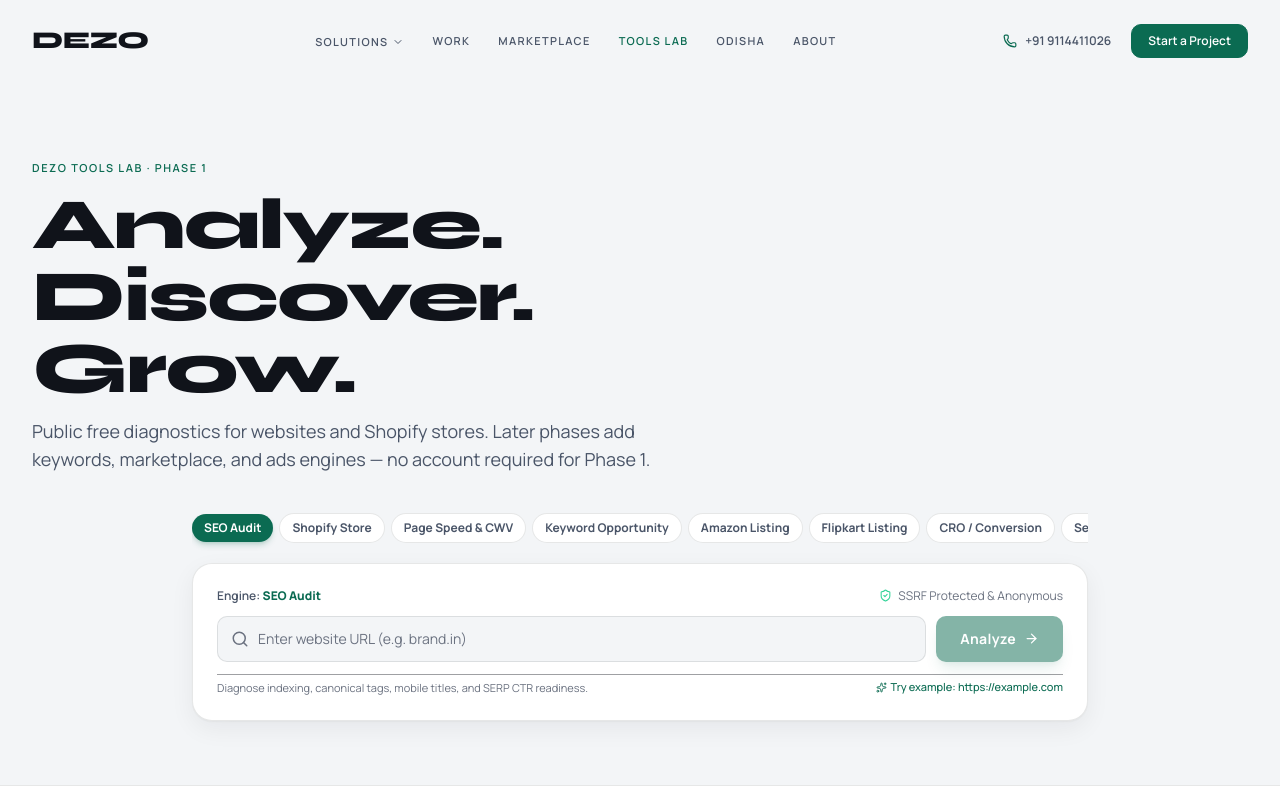
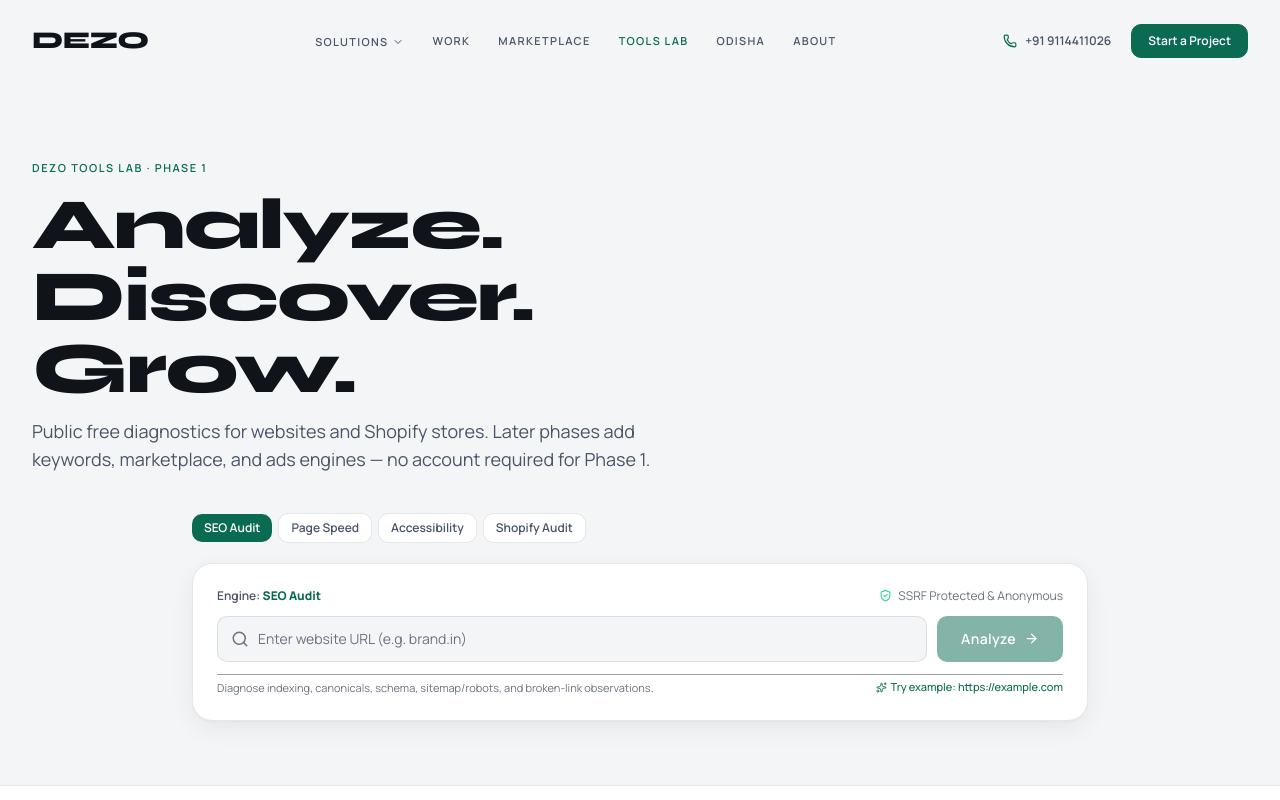
Before and after one commit to tarikk786786/https-github.com-tarikk786786-DEZO, a Next.js app: page /tools in a window 1280 px wide. Shown: the top 800 px of the page. Built offline with nearby package versions, Linux system fonts and the light colour scheme.

Commit message:
fix(tools): limit scanner tabs to Phase 1 engines
Scope the public Tools Lab scanner to SEO, Page Speed, Accessibility,
and Shopify — later marketplace/ads engines stay on placeholder routes.

Co-authored-by: Tarik Islam <tarikk786786@users.noreply.github.com>

```diff
--- a/components/dezo/tools/DezoToolScanner.tsx
+++ b/components/dezo/tools/DezoToolScanner.tsx
@@ -11,6 +11,14 @@ interface DezoToolScannerProps {
   className?: string;
 }
 
+/** Phase 1 public engines only — later phases stay on category routes as placeholders */
+const PHASE1_CATEGORIES: ToolCategory[] = [
+  'seo',
+  'page-speed',
+  'accessibility',
+  'shopify',
+];
+
 const CATEGORY_META: Record<
   ToolCategory,
   { name: string; placeholder: string; example: string; description: string }
@@ -19,19 +27,21 @@ const CATEGORY_META: Record<
     name: 'SEO Audit',
     placeholder: 'Enter website URL (e.g. brand.in)',
     example: 'https://example.com',
-    description: 'Diagnose indexing, canonical tags, mobile titles, and SERP CTR readiness.',
+    description:
+      'Diagnose indexing, canonicals, schema, sitemap/robots, and broken-link observations.',
   },
   shopify: {
-    name: 'Shopify Store',
+    name: 'Shopify Audit',
     placeholder: 'Enter Shopify URL (e.g. store.myshopify.com or brand.com)',
     example: 'https://store.myshopify.com',
     description: 'Detect app script bloat, theme payload, CDN optimization, and checkout blockers.',
   },
   'page-speed': {
-    name: 'Page Speed & CWV',
+    name: 'Page Speed',
     placeholder: 'Enter website or landing page URL',
     example: 'https://example.com/shop',
-    description: 'Evaluate Largest Contentful Paint (LCP), INP, Cumulative Layout Shift, and mobile load speed.',
+    description:
+      'Core Web Vitals-oriented performance diagnostics and public tech fingerprints.',
   },
   keywords: {
     name: 'Keyword Opportunity',
@@ -64,10 +74,10 @@ const CATEGORY_META: Record<
     description: 'Audit SSL/TLS handshake, HSTS, CSP headers, mixed content, and SSRF safety.',
   },
   accessibility: {
-    name: 'Accessibility / WCAG',
+    name: 'Accessibility',
     placeholder: 'Enter website URL',
     example: 'https://example.com',
-    description: 'Check WCAG 2.1 contrast ratios, screen-reader landmarks, and mobile touch targets.',
+    description: 'Check WCAG-oriented contrast, labels, landmarks, and mobile touch targets.',
   },
   'local-seo': {
     name: 'Local SEO (Odisha & India)',
@@ -149,7 +159,7 @@ export function DezoToolScanner({
     <div className={`w-full max-w-4xl mx-auto ${className}`}>
       {/* Category Tabs */}
       <div className="flex items-center gap-1.5 overflow-x-auto pb-2 scrollbar-none mb-3">
-        {(Object.keys(CATEGORY_META) as ToolCategory[]).map((cat) => {
+        {PHASE1_CATEGORIES.map((cat) => {
           const isActive = selectedCategory === cat;
           return (
             <button
@@ -160,10 +170,10 @@ export function DezoToolScanner({
                 setErrorMessage(null);
                 if (status === 'error') setStatus('idle');
               }}
-              className={`px-3 py-1.5 rounded-full text-xs font-bold whitespace-nowrap transition-all cursor-pointer ${
+              className={`px-3 py-1.5 rounded-dezo-md text-xs font-semibold whitespace-nowrap transition-colors cursor-pointer ${
                 isActive
-                  ? 'bg-dezo-primary text-white shadow-md shadow-dezo-primary/20'
-                  : 'bg-dezo-surface border border-dezo-border text-dezo-text-secondary hover:text-dezo-text-primary hover:border-dezo-border-subtle'
+                  ? 'bg-dezo-primary text-white'
+                  : 'bg-dezo-surface border border-dezo-border text-dezo-text-secondary hover:text-dezo-text-primary hover:border-dezo-border-strong'
               }`}
             >
               {CATEGORY_META[cat].name}
@@ -204,7 +214,7 @@ export function DezoToolScanner({
             <button
               type="submit"
               disabled={status === 'scanning' || !inputVal.trim()}
-              className="px-6 py-3 rounded-dezo-md bg-dezo-primary hover:bg-dezo-primary-hover active:scale-98 text-white font-bold text-sm tracking-wide transition-all flex items-center justify-center gap-2 cursor-pointer disabled:opacity-50 disabled:cursor-not-allowed shadow-lg shadow-dezo-primary/20 shrink-0"
+              className="px-6 py-3 rounded-dezo-md bg-dezo-primary hover:bg-dezo-primary-hover active:scale-[0.98] text-white font-semibold text-sm tracking-wide transition-colors flex items-center justify-center gap-2 cursor-pointer disabled:opacity-50 disabled:cursor-not-allowed shrink-0"
             >
               {status === 'scanning' ? (
                 <>
@@ -249,10 +259,10 @@ export function DezoToolScanner({
 
         {/* Error Notification */}
         {status === 'error' && (
-          <div className="mt-4 p-3 rounded-dezo-sm bg-rose-500/10 border border-rose-500/30 flex items-start gap-2.5 text-rose-300 text-xs">
-            <AlertCircle size={15} className="text-rose-400 shrink-0 mt-0.5" />
+          <div className="mt-4 p-3 rounded-dezo-sm bg-red-50 border border-red-200 flex items-start gap-2.5 text-red-800 text-xs">
+            <AlertCircle size={15} className="text-red-600 shrink-0 mt-0.5" />
             <div>
-              <strong className="font-semibold block text-rose-200">Scan Incomplete</strong>
+              <strong className="font-semibold block text-red-900">Scan Incomplete</strong>
               <span>{errorMessage}</span>
             </div>
           </div>
```
